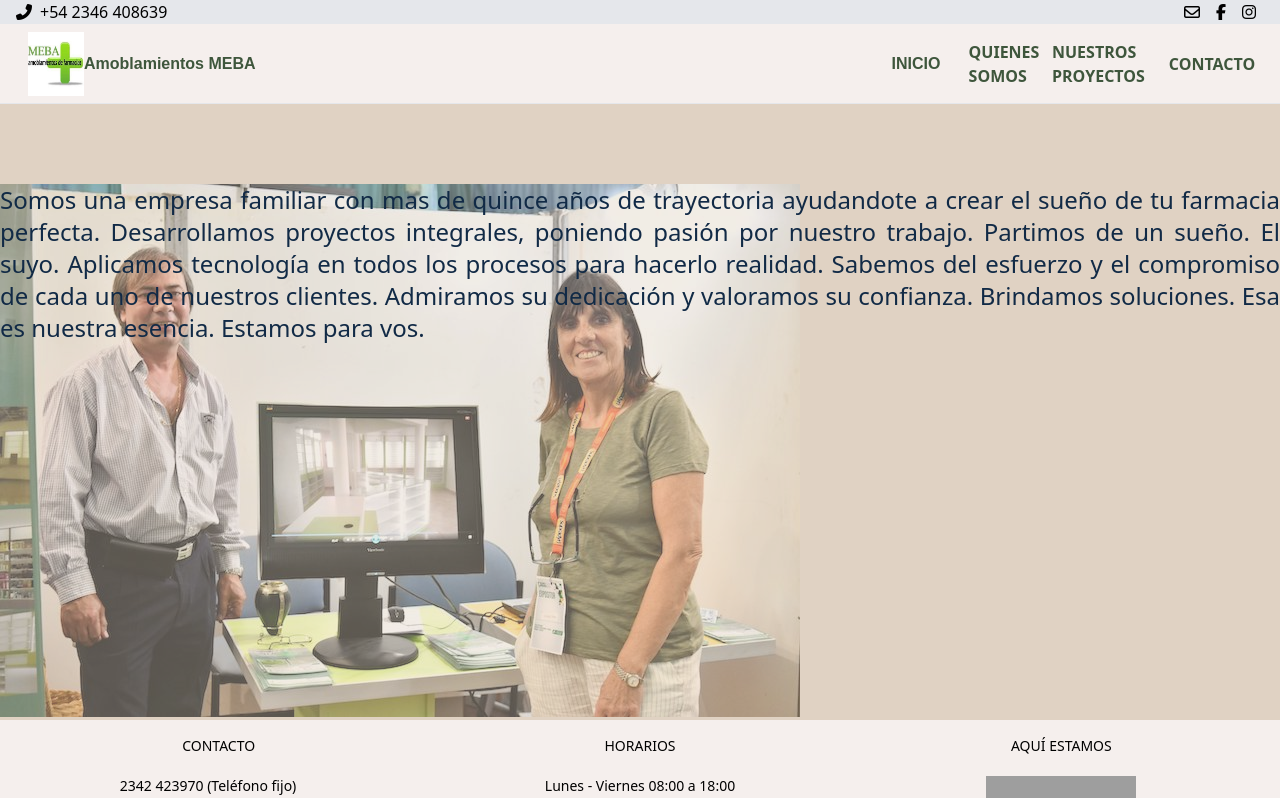
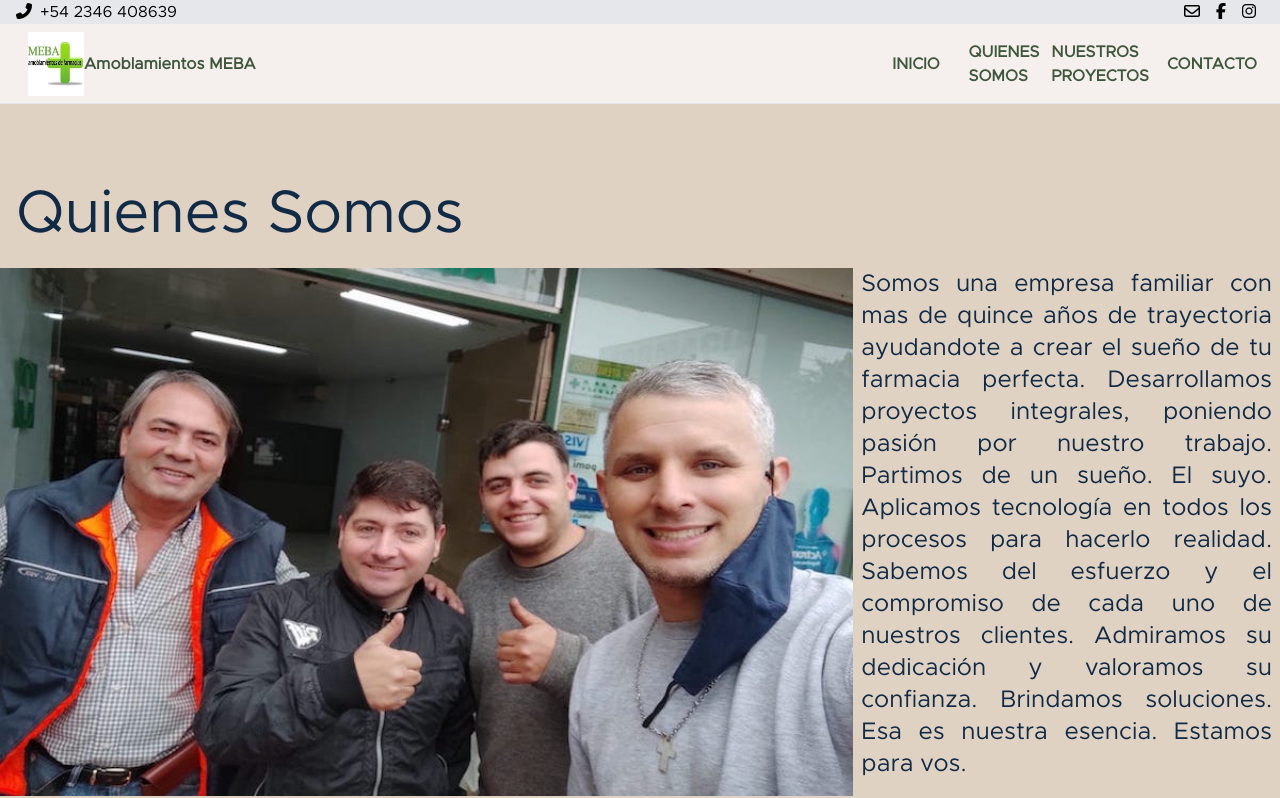
Before and after one commit to belennG/meba-amoblamientos, a Vue app: page /quienes-somos in a window 1280 px wide. Shown: the top 798 px of the page. Built offline with nearby package versions, Linux system fonts and the light colour scheme; grey boxes are pictures that could not be loaded; what @savvywombat/tailwindcss-grid-areas would draw is missing.

Commit message:
Fix Inicio and Quienes Somos Slider, and Quienes Somos page

```diff
--- a/src/App.vue
+++ b/src/App.vue
@@ -22,7 +22,14 @@ export default {
 </script>
 
 <style>
-body {
-  font-family: "test";
+/* body {
+  font-family: "Metropolis" !important;
+} */
+
+@font-face {
+  font-family: "Metropolis";
+  src: local("Metropolis"),
+    url(./fonts/metropolis/Webfonts/WOFF2/Metropolis-Regular.woff2)
+      format("woff2");
 }
 </style>
--- a/src/components/Gallery.vue
+++ b/src/components/Gallery.vue
@@ -1,23 +1,30 @@
 <template>
-  <div class="gallery px-2 py-2 grid grid-cols-3 w-full h-full">
+  <div class="gallery px-2 py-2 grid grid-cols-3">
     <div
       class="gallery-panel flex flex-col items-center justify-center grow hover:cursor-pointer"
       v-for="(photo, index) in photos"
       :key="index"
     >
       <!-- <router-link :to="`/photo/${photo.id}`"> -->
-      <img :src="photo.image[0]" class="w-3/4 h-3/4 cover" />
+      <img
+        :src="photo.image[0]"
+        class="w-3/4 h-3/4 cover"
+        @click="showSlider(index)"
+      />
       <!-- </router-link> -->
       <p>{{ photo.name }}</p>
       <p>{{ photo.provincia }}</p>
     </div>
     <!-- Modal window -->
-    <div class="modal-window">
+    <div
+      class="modal-window"
+      v-if="selectedIndexToShowAsSlider != -1"
+      @click="hideSlider()"
+    >
       <div
-        class="w-screen h-screen fixed inset-0 bg-black bg-opacity-20 grid justify-center items-center"
-        @click="showSlider"
+        class="w-screen h-screen fixed inset-0 bg-black bg-opacity-20 justify-center items-center z-50 p-10"
       >
-        <Slider :images="photo.image" />
+        <Slider :images="photos[selectedIndexToShowAsSlider].image" />
         <!-- Props with the photo.id & index of the photo ? -->
       </div>
     </div>
@@ -26,6 +33,7 @@
 
 <script lang="ts">
 import Vue from "vue";
+import Slider from "@/components/Slider.vue";
 // import photos from "@/photos.json";
 import Firmat from "@/assets/farmacias/Thumbnails/Firmat.jpeg";
 import GralPico from "@/assets/farmacias/Thumbnails/GralPico.jpeg";
@@ -66,15 +74,18 @@ import Schneider3 from "@/assets/farmacias/Schneider/Schneider3.jpeg";
 import Schneider4 from "@/assets/farmacias/Schneider/Schneider4.jpeg";
 import Schneider5 from "@/assets/farmacias/Schneider/Schneider5.jpeg";
 
+import { Photos } from "../photos";
+
 export default Vue.extend({
   // methods: {
   //   showSlider(index) {},
   // },
-  components: {},
+  components: { Slider },
   name: "Gallery",
   data() {
     return {
       showPhoto: false,
+      selectedIndexToShowAsSlider: -1,
       photos: [
         {
           id: 0,
@@ -135,6 +146,14 @@ export default Vue.extend({
       ],
     };
   },
+  methods: {
+    showSlider(index) {
+      this.selectedIndexToShowAsSlider = index;
+    },
+    hideSlider() {
+      this.selectedIndexToShowAsSlider = -1;
+    },
+  },
 });
 </script>
 
--- a/src/components/Slider.vue
+++ b/src/components/Slider.vue
@@ -1,11 +1,11 @@
 <template>
-  <div>
+  <div class="h-full relative">
     <transition-group name="fade" tag="div">
-      <div v-for="i in [currentIndex]" :key="i" class="absolute">
+      <div v-for="i in [currentIndex]" :key="i" class="absolute h-full w-full">
         <img
           :src="currentImg"
           id="main-image"
-          class="opacity-60 object-contain"
+          class="object-cover h-full w-full"
         />
       </div>
     </transition-group>
@@ -50,7 +50,7 @@ export default Vue.extend({
   data() {
     return {
       timer: null,
-      currentIndex: 0,
+      currentIndex: 2,
       imagesAsData: this.images,
       showButtons: false,
     };
@@ -61,7 +61,7 @@ export default Vue.extend({
 
   methods: {
     startSlide: function() {
-      this.timer = setInterval(this.next, 4000);
+      //this.timer = setInterval(this.next, 4000);
     },
 
     next: function() {
--- /dev/null
+++ b/src/photos.js
@@ -0,0 +1,12 @@
+import Firmat1 from "@/assets/farmacias/Firmat/Firmat1.jpeg";
+import Firmat2 from "@/assets/farmacias/Firmat/Firmat2.jpeg";
+import Firmat3 from "@/assets/farmacias/Firmat/Firmat3.jpeg";
+import Firmat4 from "@/assets/farmacias/Firmat/Firmat4.jpeg";
+import Firmat5 from "@/assets/farmacias/Firmat/Firmat5.jpeg";
+
+export const Photos = [
+  {
+    name: "bla",
+    src: Firmat1,
+  },
+];
--- a/src/views/Inicio.vue
+++ b/src/views/Inicio.vue
@@ -1,15 +1,13 @@
 <template>
   <div>
-    <div class="h-screen w-screen">
+    <div style="height: calc(100vh - 104px); margin-top: 80px;">
       <h1
         class="z-20 absolute top-1/3 left-6 text-hunter-green"
         style="font-size:4vw"
       >
         Amoblamientos de Farmacia
       </h1>
-      <div class="slider-container w-full object-cover" style="height:1631px">
-        <Slider :images="imagesAsData" class="object-cover"></Slider>
-      </div>
+      <Slider :images="imagesAsData"></Slider>
     </div>
     <div
       id="intro title"
--- a/src/views/NuestrosProyectos.vue
+++ b/src/views/NuestrosProyectos.vue
@@ -2,14 +2,14 @@
   <div class="gallery-wrapper height relative px-4 py-4">
     <h1>Nuestros Proyectos</h1>
     <div class="">
-      <!-- <Gallery /> -->
+      <Gallery />
     </div>
   </div>
 </template>
 
 <script lang="ts">
 import Vue from "vue";
-// import Gallery from "@/components/Gallery.vue";
+import Gallery from "@/components/Gallery.vue";
 
 import Firmat from "@/assets/farmacias/Thumbnails/Firmat.jpeg";
 import GralPico from "@/assets/farmacias/Thumbnails/GralPico.jpeg";
@@ -44,11 +44,11 @@ import Rivadavia3 from "@/assets/farmacias/Rivadavia/Rivadavia3.jpeg";
 import Rivadavia4 from "@/assets/farmacias/Rivadavia/Rivadavia4.jpeg";
 import Rivadavia5 from "@/assets/farmacias/Rivadavia/Rivadavia5.jpeg";
 
-// import Schneider1 from "@/assets/farmacias/Schneider/Schneider1.jpeg";
-// import Schneider2 from "@/assets/farmacias/Schneider/Schneider2.jpeg";
-// import Schneider3 from "@/assets/farmacias/Schneider/Schneider3.jpeg";
-// import Schneider4 from "@/assets/farmacias/Schneider/Schneider4.jpeg";
-// import Schneider5 from "@/assets/farmacias/Schneider/Schneider5.jpeg";
+import Schneider1 from "@/assets/farmacias/Schneider/Schneider1.jpeg";
+import Schneider2 from "@/assets/farmacias/Schneider/Schneider2.jpeg";
+import Schneider3 from "@/assets/farmacias/Schneider/Schneider3.jpeg";
+import Schneider4 from "@/assets/farmacias/Schneider/Schneider4.jpeg";
+import Schneider5 from "@/assets/farmacias/Schneider/Schneider5.jpeg";
 
 export default Vue.extend({
   data() {
@@ -97,24 +97,24 @@ export default Vue.extend({
             Rivadavia5,
           ],
         },
-        // {
-        //   id: 5,
-        //   name: "Farmacia Schneider",
-        //   provincia: "Provincia de Corrientes",
-        //   image: [
-        //     Schneider,
-        //     Schneider1,
-        //     Schneider2,
-        //     Schneider3,
-        //     Schneider4,
-        //     Schneider5,
-        //   ],
-        // },
+        {
+          id: 5,
+          name: "Farmacia Schneider",
+          provincia: "Provincia de Corrientes",
+          image: [
+            Schneider,
+            Schneider1,
+            Schneider2,
+            Schneider3,
+            Schneider4,
+            Schneider5,
+          ],
+        },
       ],
     };
   },
   components: {
-    // Gallery,
+    Gallery,
   },
 });
 </script>
--- a/src/views/QuienesSomos.vue
+++ b/src/views/QuienesSomos.vue
@@ -1,16 +1,18 @@
 <template>
   <div
-    class="height pt-40 w-full h-auto bg-almond text-blueish-text-color relative"
+    class="py-40  bg-almond text-blueish-text-color relative"
     id="quienes-somos"
   >
-    <!-- <h1 class="text-6xl title fixed top-1/6">Quienes Somos</h1> -->
-    <div class="w-2/3 absolute left-0">
-      <div class="slider-wrapper slider" style="height:100px width:100px">
+    <h1 class="text-6xl title mb-6 mx-4">Quienes Somos</h1>
+    <div class="grid grid-cols-3">
+      <div
+        class="slider-wrapper slider col-span-3 lg:col-span-2"
+        style="min-height: 50vh"
+      >
         <Slider :images="imagesAsData" />
       </div>
-    </div>
       <div
-      class="quienes-somos-texto absolute right-0 text-justify text-2xl float-right"
+        class="quienes-somos-texto col-span-3 lg:col-span-1 text-justify text-2xl mb-4 mx-2"
       >
         <h2 class="">
           Somos una empresa familiar con mas de quince años de trayectoria
@@ -21,6 +23,7 @@
           nuestros clientes. Admiramos su dedicación y valoramos su confianza.
           Brindamos soluciones. Esa es nuestra esencia. Estamos para vos.
         </h2>
+      </div>
     </div>
   </div>
 </template>
--- a/tailwind.config.js
+++ b/tailwind.config.js
@@ -12,6 +12,7 @@ module.exports = {
         inconsolata: ["inconsolata", "sans-serif"],
         metropolis: ["metropolis", "sans-serif"],
         test: ["dancingScript"],
+        sans: ["Metropolis", "sans-serif"],
       },
       colors: {
         "hunter-green": "#3E563C",
```
Lines whose indentation alone changed are shown as unchanged.
